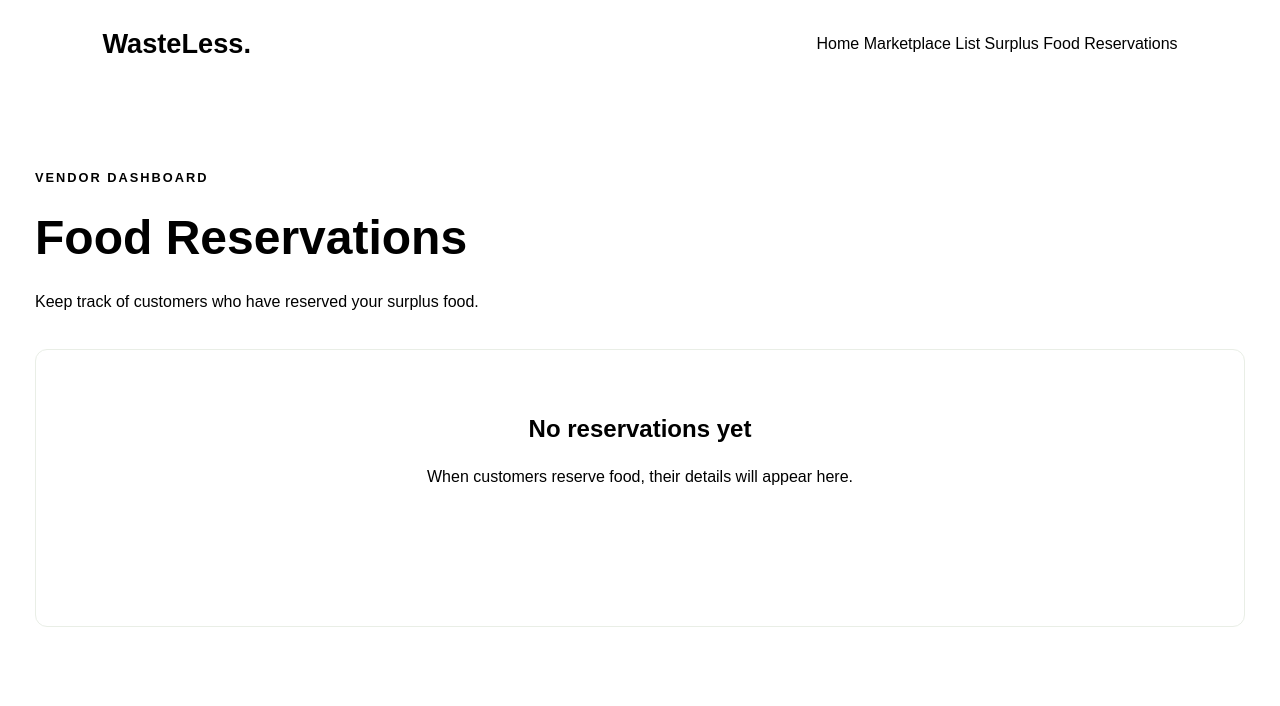
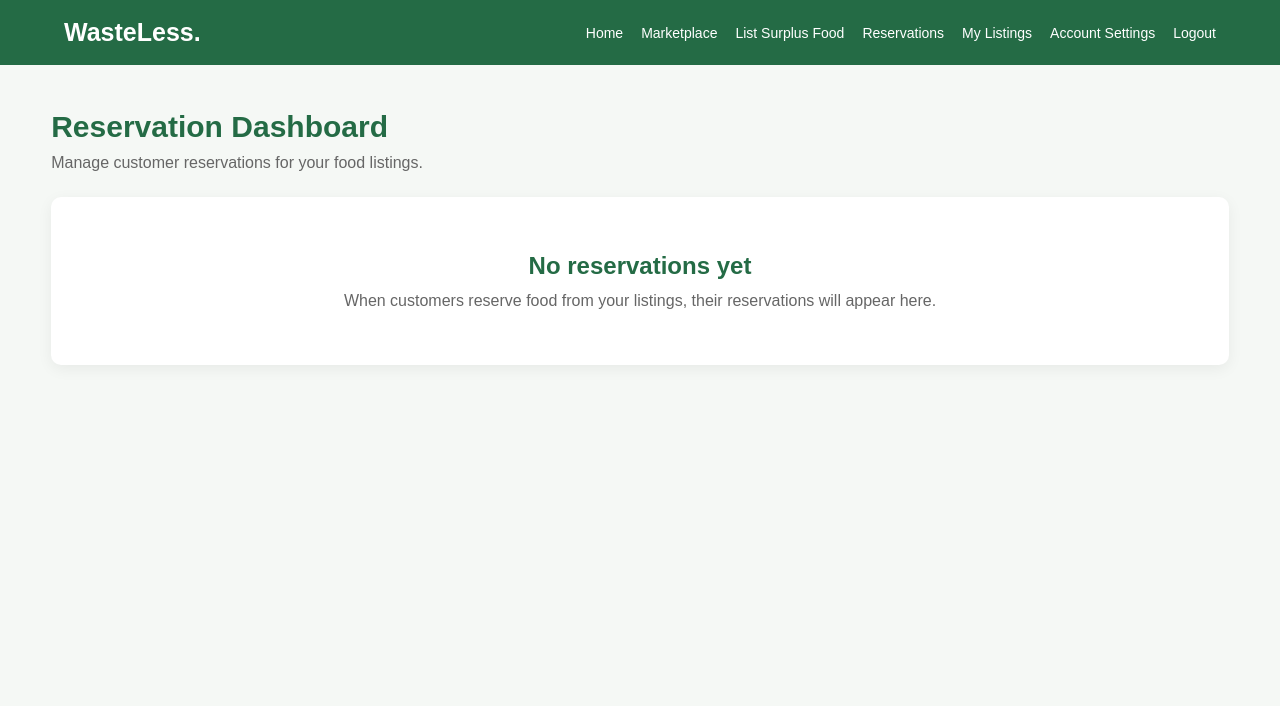
Before and after one commit to Eb594/WasteLess, a Flask app: page /vendor/reservations in a window 1280 px wide. Shown: the top 706 px of the page. Run offline with Flask 3, Linux system fonts and the light colour scheme; the visitor is signed in with stand-in values (Sample User, id 1); data comes from the database, SQL or seed files in the repository; data that the repository does not hold is empty.

Commit message:
my files

````diff
--- a/app.py
+++ b/app.py
@@ -810,6 +810,89 @@ def reservation_confirmation(reservation_id):
 
 
 # =====================================
+# CHANGE VENDOR PASSWORD
+# =====================================
+
+@app.route("/vendor/change-password", methods=["GET", "POST"])
+@vendor_login_required
+def change_vendor_password():
+
+    if request.method == "POST":
+
+        current_password = request.form.get("current_password", "")
+        new_password = request.form.get("new_password", "")
+        confirm_password = request.form.get("confirm_password", "")
+
+        connection = get_db_connection()
+
+        vendor = connection.execute("""
+            SELECT password
+            FROM vendors
+            WHERE id = ?
+        """, (session["vendor_id"],)).fetchone()
+
+        if vendor is None:
+            connection.close()
+            session.clear()
+            flash("Your account could not be found. Please log in again.", "error")
+            return redirect(url_for("vendor_login"))
+
+        if not check_password_hash(vendor["password"], current_password):
+            connection.close()
+            flash("Your current password is incorrect.", "error")
+            return redirect(url_for("change_vendor_password"))
+
+        if len(new_password) < 8:
+            connection.close()
+            flash("Your new password must contain at least 8 characters.", "error")
+            return redirect(url_for("change_vendor_password"))
+
+        if new_password != confirm_password:
+            connection.close()
+            flash("Your new passwords do not match.", "error")
+            return redirect(url_for("change_vendor_password"))
+
+        if current_password == new_password:
+            connection.close()
+            flash("Your new password must be different from your current password.", "error")
+            return redirect(url_for("change_vendor_password"))
+
+        hashed_password = generate_password_hash(new_password)
+        changed_at = datetime.now(timezone.utc).isoformat()
+
+        try:
+            connection.execute("BEGIN IMMEDIATE")
+
+            connection.execute("""
+                UPDATE vendors
+                SET password = ?
+                WHERE id = ?
+            """, (hashed_password, session["vendor_id"]))
+
+            # Invalidate any unused password-reset links for this vendor.
+            connection.execute("""
+                UPDATE password_reset_tokens
+                SET used_at = ?
+                WHERE vendor_id = ?
+                  AND used_at IS NULL
+            """, (changed_at, session["vendor_id"]))
+
+            connection.commit()
+
+        except sqlite3.Error:
+            connection.rollback()
+            connection.close()
+            flash("Unable to update your password. Please try again.", "error")
+            return redirect(url_for("change_vendor_password"))
+
+        connection.close()
+        flash("Your password has been changed successfully!", "success")
+        return redirect(url_for("vendor_reservations"))
+
+    return render_template("vendor_change_password.html")
+
+
+# =====================================
 # VENDOR FOOD LISTINGS
 # =====================================
 
--- a/static/style.css
+++ b/static/style.css
@@ -1,14 +1,13 @@
-```css
 @import url('https://fonts.googleapis.com/css2?family=DM+Sans:wght@400;500;600;700&family=Manrope:wght@400;500;600;700;800&display=swap');
 
 :root {
-    --green: #246b45;
-    --dark-green: #16452e;
-    --light-green: #eaf4e9;
-    --cream: #fbfaf5;
-    --text: #202820;
-    --muted: #667166;
-    --white: #ffffff;
+    --green: #737A3B;
+    --dark-green: #6F4E37;
+    --light-green: #E8E9D8;
+    --cream: #F5F0E6;
+    --text: #3E3026;
+    --muted: #76695D;
+    --white: #FFFDF7;
 }
 
 * {
@@ -366,7 +365,7 @@ footer .logo {
 .marketplace-hero {
     padding: 75px 8%;
     text-align: center;
-    background: linear-gradient(135deg, #fbfaf5, #eaf4e9);
+    background: linear-gradient(135deg, #F5F0E6, #E8E9D8);
 }
 
 .marketplace-hero .eyebrow {
@@ -595,7 +594,7 @@ footer .logo {
     padding: 70px 20px;
     text-align: center;
     background: white;
-    border: 1px solid #e9eee6;
+    border: 1px solid #E3DDCF;
     border-radius: 15px;
 }
 
@@ -1093,7 +1092,7 @@ footer .logo {
     padding: 60px 20px;
     text-align: center;
     background: white;
-    border: 1px solid #e9eee6;
+    border: 1px solid #E3DDCF;
     border-radius: 12px;
 }
 
@@ -1267,3 +1266,67 @@ footer .logo {
 .logout-button:hover {
     background: #962d22 !important;
 }
+
+/* =========================
+   WASTELESS MILK, COFFEE & OLIVE THEME
+   Shared navigation and common component overrides
+========================= */
+
+.navbar {
+    background: var(--dark-green);
+}
+
+.navbar .logo,
+.navbar .nav-links a,
+.navbar nav a {
+    color: var(--cream);
+}
+
+.navbar .nav-links a:hover,
+.navbar nav a:hover {
+    color: #D9DDBB;
+}
+
+.navbar .nav-button {
+    background: var(--green);
+    color: var(--white);
+}
+
+.navbar .nav-button:hover {
+    background: #59602F;
+}
+
+.food-card,
+.step-card,
+.market-food-card,
+.form-container,
+.auth-card,
+.table-wrapper,
+.empty-state,
+.empty-reservations,
+.reservation-receipt {
+    background: var(--white);
+}
+
+button,
+.primary-button,
+.submit-listing-button,
+.auth-button,
+.status-form button {
+    background-color: var(--green);
+}
+
+button:hover,
+.primary-button:hover,
+.submit-listing-button:hover,
+.auth-button:hover,
+.status-form button:hover {
+    background-color: #59602F;
+}
+
+input:focus,
+select:focus,
+textarea:focus {
+    border-color: var(--green);
+    outline-color: #A7AD78;
+}
--- a/templates/vendor_reservations.html
+++ b/templates/vendor_reservations.html
@@ -3,54 +3,247 @@
 <head>
     <meta charset="UTF-8">
     <meta name="viewport" content="width=device-width, initial-scale=1.0">
-    <title>Vendor Reservations | WasteLess</title>
-    <link rel="stylesheet" href="{{ url_for('static', filename='style.css') }}">
+
+    <title>Reservation Dashboard | WasteLess</title>
+
+    <style>
+        * {
+            margin: 0;
+            padding: 0;
+            box-sizing: border-box;
+        }
+
+        body {
+            font-family: Arial, sans-serif;
+            background: #f5f8f5;
+            color: #333;
+        }
+
+        .navbar {
+            background: #246b45;
+            padding: 18px 5%;
+            display: flex;
+            justify-content: space-between;
+            align-items: center;
+            flex-wrap: wrap;
+            gap: 15px;
+        }
+
+        .logo {
+            color: white;
+            font-size: 25px;
+            font-weight: bold;
+            text-decoration: none;
+        }
+
+        .nav-links {
+            display: flex;
+            align-items: center;
+            flex-wrap: wrap;
+            gap: 18px;
+        }
+
+        .nav-links a {
+            color: white;
+            text-decoration: none;
+            font-size: 14px;
+        }
+
+        .nav-links a:hover {
+            color: #c9f5d8;
+            text-decoration: underline;
+        }
+
+        .dashboard-container {
+            width: 92%;
+            max-width: 1200px;
+            margin: 45px auto;
+        }
+
+        .dashboard-heading {
+            margin-bottom: 25px;
+        }
+
+        .dashboard-heading h1 {
+            color: #246b45;
+            margin-bottom: 10px;
+            font-size: 30px;
+        }
+
+        .dashboard-heading p {
+            color: #666;
+        }
+
+        .flash-message {
+            padding: 14px;
+            margin-bottom: 15px;
+            border-radius: 7px;
+        }
+
+        .flash-message.success {
+            background: #e2f5e8;
+            color: #205c38;
+        }
+
+        .flash-message.error {
+            background: #fde8e8;
+            color: #a32626;
+        }
+
+        .table-wrapper {
+            overflow-x: auto;
+            background: white;
+            border-radius: 10px;
+            box-shadow: 0 4px 15px rgba(0,0,0,0.06);
+        }
+
+        table {
+            width: 100%;
+            border-collapse: collapse;
+            min-width: 850px;
+        }
+
+        th, td {
+            padding: 16px;
+            text-align: left;
+            border-bottom: 1px solid #eee;
+        }
+
+        th {
+            background: #eaf4ed;
+            color: #246b45;
+        }
+
+        .status-form {
+            display: flex;
+            gap: 8px;
+            align-items: center;
+        }
+
+        .status-form select {
+            padding: 9px;
+            border: 1px solid #ccc;
+            border-radius: 5px;
+        }
+
+        .status-form button {
+            padding: 9px 13px;
+            border: none;
+            border-radius: 5px;
+            background: #246b45;
+            color: white;
+            cursor: pointer;
+        }
+
+        .status-form button:hover {
+            background: #194d32;
+        }
+
+        .empty-state {
+            background: white;
+            padding: 55px 20px;
+            text-align: center;
+            border-radius: 10px;
+            box-shadow: 0 4px 15px rgba(0,0,0,0.06);
+        }
+
+        .empty-state h2 {
+            color: #246b45;
+            margin-bottom: 12px;
+        }
+
+        .empty-state p {
+            color: #666;
+        }
+
+        @media (max-width: 700px) {
+            .navbar {
+                flex-direction: column;
+                align-items: flex-start;
+            }
+
+            .nav-links {
+                gap: 12px;
+            }
+
+            .dashboard-heading h1 {
+                font-size: 25px;
+            }
+        }
+    </style>
 </head>
 
 <body>
 
-    <!-- Navigation -->
     <nav class="navbar">
-        <a href="{{ url_for('home') }}" class="logo">WasteLess.</a>
+
+        <a href="{{ url_for('home') }}" class="logo">
+            WasteLess.
+        </a>
 
         <div class="nav-links">
+
             <a href="{{ url_for('home') }}">Home</a>
+
             <a href="{{ url_for('marketplace') }}">Marketplace</a>
+
             <a href="{{ url_for('add_food') }}">List Surplus Food</a>
+
             <a href="{{ url_for('vendor_reservations') }}">Reservations</a>
+
+            <a href="{{ url_for('vendor_listings') }}">My Listings</a>
+
+            <a href="{{ url_for('change_vendor_password') }}">Account Settings</a>
+
+            <a href="{{ url_for('vendor_logout') }}">Logout</a>
+
         </div>
+
     </nav>
 
-    <!-- Dashboard -->
-    <section class="vendor-dashboard">
+
+    <main class="dashboard-container">
 
         <div class="dashboard-heading">
-            <p class="section-label">VENDOR DASHBOARD</p>
-            <h1>Food <span>Reservations</span></h1>
-            <p>Keep track of customers who have reserved your surplus food.</p>
+
+            <h1>Reservation Dashboard</h1>
+
+            <p>
+                Manage customer reservations for your food listings.
+            </p>
+
         </div>
 
-        <!-- Flash Messages -->
+
         {% with messages = get_flashed_messages(with_categories=true) %}
+
             {% if messages %}
+
                 {% for category, message in messages %}
+
                     <div class="flash-message {{ category }}">
                         {{ message }}
                     </div>
+
                 {% endfor %}
+
             {% endif %}
+
         {% endwith %}
+
 
         {% if reservations %}
 
-            <div class="reservation-table-wrapper">
-                <table class="reservation-table">
+            <div class="table-wrapper">
+
+                <table>
 
                     <thead>
                         <tr>
-                            <th>Reservation</th>
+                            <th>Reservation ID</th>
                             <th>Customer</th>
-                            <th>Food</th>
+                            <th>Phone</th>
+                            <th>Food Item</th>
                             <th>Quantity</th>
                             <th>Total</th>
                             <th>Status</th>
@@ -59,38 +252,37 @@
                     </thead>
 
                     <tbody>
+
                         {% for reservation in reservations %}
+
                             <tr>
-                                <td>
-                                    WL-{{ "%05d"|format(reservation.id) }}
-                                </td>
 
-                                <td>
-                                    <strong>{{ reservation.customer_name }}</strong>
-                                    <small>{{ reservation.phone_number }}</small>
-                                </td>
+                                <td>#WL{{ reservation.id }}</td>
+
+                                <td>{{ reservation.customer_name }}</td>
+
+                                <td>{{ reservation.phone_number }}</td>
 
                                 <td>{{ reservation.food_name }}</td>
 
                                 <td>{{ reservation.quantity }}</td>
 
                                 <td>
-                                    ₦{{ "%.2f"|format(reservation.total_price) }}
+                                    ₦{{ "{:,.2f}".format(reservation.total_price) }}
                                 </td>
 
-                                <td>
-                                    <span class="reservation-status">
-                                        {{ reservation.status }}
-                                    </span>
-                                </td>
+                                <td>{{ reservation.status }}</td>
 
                                 <td>
+
                                     <form
+                                        class="status-form"
+                                        method="POST"
                                         action="{{ url_for('update_reservation', reservation_id=reservation.id) }}"
-        method="POST"
                                     >
-        <select name="status" required
-                style="padding: 10px; margin-right: 8px;">
+
+                                        <select name="status" required>
+
                                             <option value="Pending"
                                                 {% if reservation.status == 'Pending' %}selected{% endif %}>
                                                 Pending
@@ -105,40 +297,43 @@
                                                 {% if reservation.status == 'Collected' %}selected{% endif %}>
                                                 Collected
                                             </option>
+
                                         </select>
 
-        <button type="submit"
-                style="display: inline-block !important;
-                       background: #246b45 !important;
-                       color: white !important;
-                       padding: 10px 15px !important;
-                       border: none !important;
-                       border-radius: 6px !important;
-                       cursor: pointer !important;">
-            Update
+                                        <button type="submit">
+                                            Save
                                         </button>
+
                                     </form>
+
                                 </td>
+
                             </tr>
+
                         {% endfor %}
+
                     </tbody>
 
                 </table>
+
             </div>
 
         {% else %}
 
-            <div class="empty-reservations">
+            <div class="empty-state">
+
                 <h2>No reservations yet</h2>
-                <p>When customers reserve food, their details will appear here.</p>
-                <a href="{{ url_for('marketplace') }}" class="primary-button">
-                    View Marketplace
-                </a>
+
+                <p>
+                    When customers reserve food from your listings,
+                    their reservations will appear here.
+                </p>
+
             </div>
 
         {% endif %}
 
-    </section>
+    </main>
 
 </body>
 </html>
````
Also changed, not shown: other parts of static/style.css (+25 -25 lines), templates/vendor_change_password.html (added, +15 -0 lines). Lines whose indentation alone changed are shown as unchanged.
